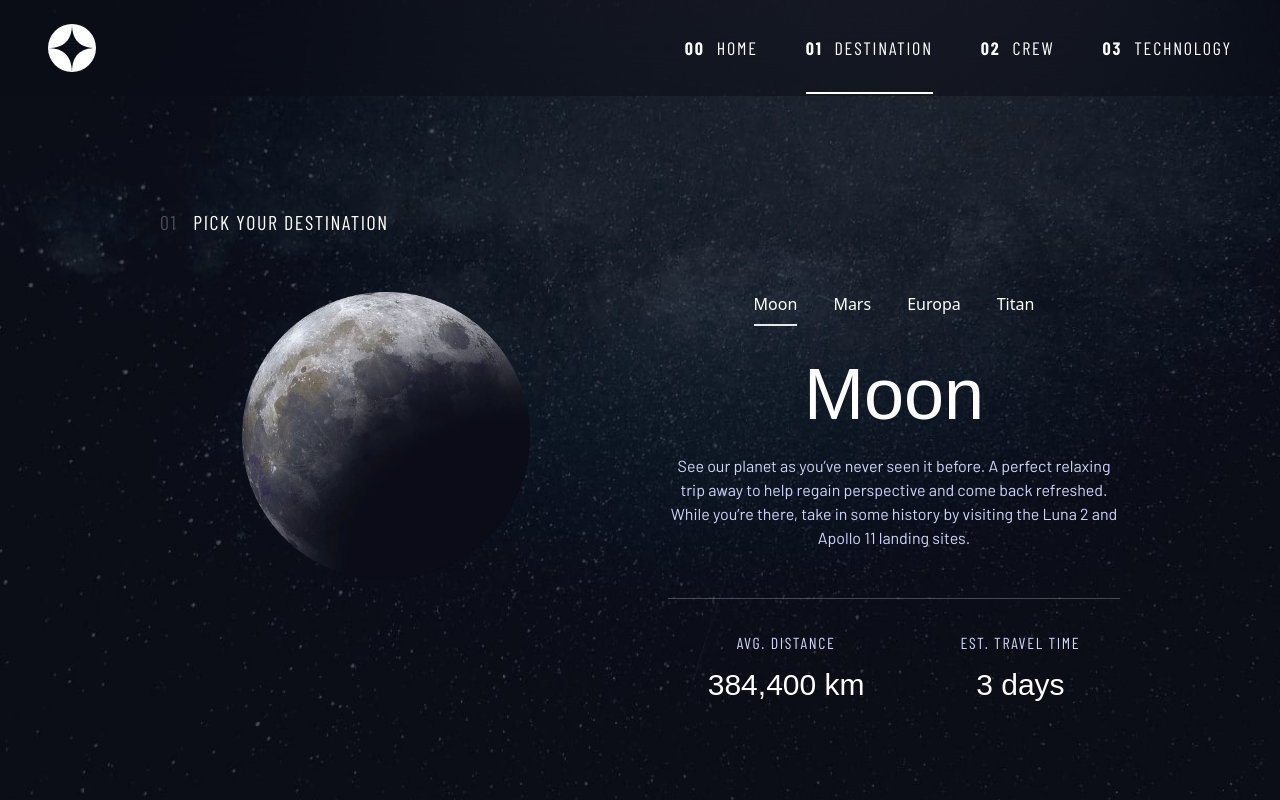
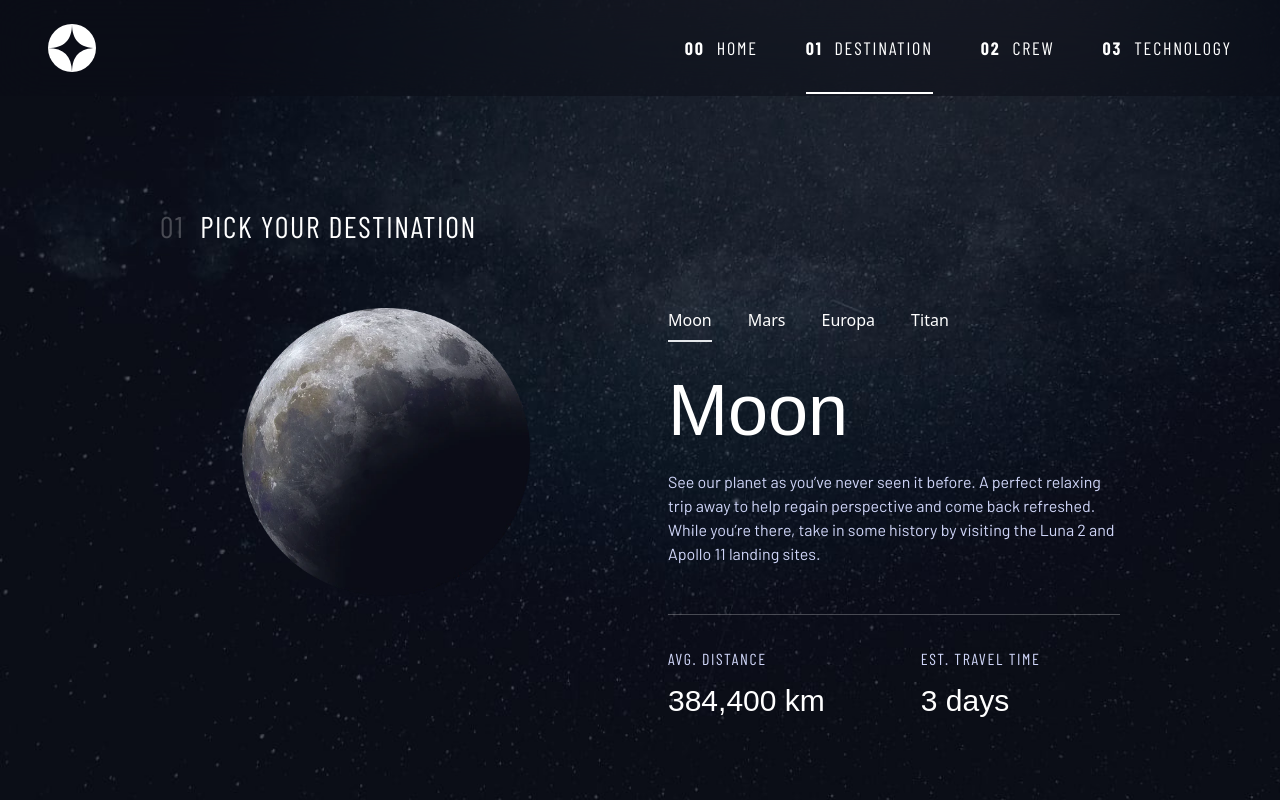
Before and after one commit to kamalsingh200238/space_website_v2, a Next.js app: page /destination in a window 1280 px wide. Shown: the top 800 px of the page. Built offline with nearby package versions, Linux system fonts and the light colour scheme; a web font is replaced by a local one.

Commit message:
on lg breakpoint text will not be center but start from left

```diff
--- a/pages/destination/index.tsx
+++ b/pages/destination/index.tsx
@@ -41,7 +41,7 @@ export default function Destination({
           <section className="hero-size grid justify-center px-6 py-28 md:px-40 md:py-52">
             <div className="max-w-5xl">
               <div className="tracking-widest">
-                <h1 className="mb-8 text-center font-barlow-condensed uppercase md:mb-14 md:text-left md:text-xl">
+                <h1 className="mb-8 text-center font-barlow-condensed uppercase md:mb-14 md:text-left md:text-xl lg:mb-16 lg:text-3xl">
                   <span className="mr-4 text-white/25">01</span>Pick Your
                   Destination
                 </h1>
@@ -54,8 +54,8 @@ export default function Destination({
                     fill={true}
                   />
                 </div>
-                <div className="text-center">
-                  <div className="mb-5 flex justify-center gap-7 md:mb-8 md:gap-9">
+                <div className="text-center lg:text-left">
+                  <div className="mb-5 flex justify-center gap-7 md:mb-8 md:gap-9 lg:justify-start">
                     {destinationData.map((destination, index) => {
                       return (
                         <button
@@ -80,11 +80,11 @@ export default function Destination({
                     </h2>
                   </div>
                   <div>
-                    <p className="mb-8 max-w-lg font-barlow md:mb-12 text-seconday-500">
+                    <p className="mb-8 max-w-lg font-barlow text-seconday-500 md:mb-12">
                       {activeDestination.description}
                     </p>
                   </div>
-                  <div className="border-t gap-8 md:gap-24 border-t-white/25 py-8 flex flex-col md:flex-row justify-center">
+                  <div className="flex flex-col justify-center gap-8 border-t border-t-white/25 py-8 md:flex-row md:gap-24 lg:justify-start">
                     <div className="">
                       <p className="mb-3 font-barlow-condensed uppercase tracking-widest text-seconday-500">
                         avg. distance
```
